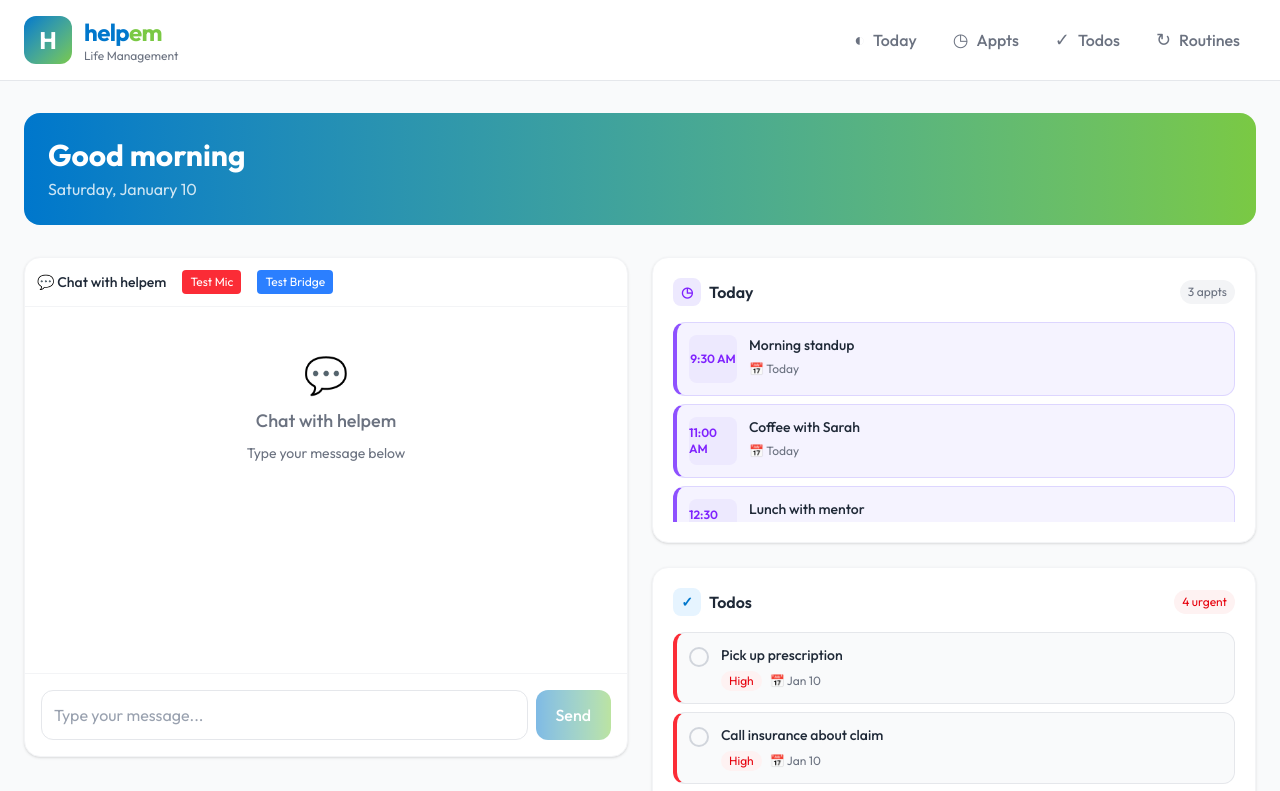
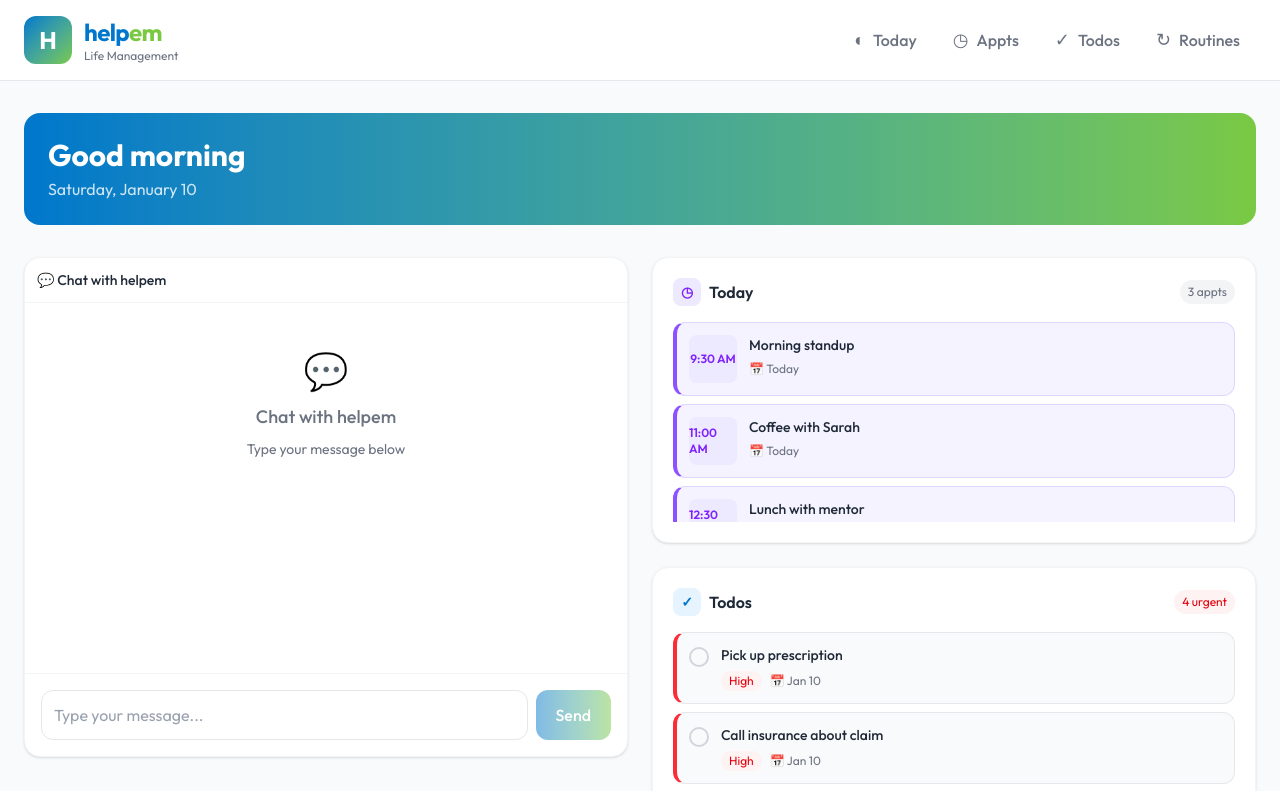
Before and after one commit to bsimkins11-personal/helpem_poc, a Next.js app: page / in a window 1280 px wide. Shown: the top 791 px of the page. Built offline with nearby package versions, Linux system fonts and the light colour scheme.

Commit message:
Clean up: remove test buttons, add ENABLE_AUDIO once per session in startListening

```diff
--- a/src/components/ChatInput.tsx
+++ b/src/components/ChatInput.tsx
@@ -24,7 +24,6 @@ const SESSION_STORAGE_KEY = "helpem_chat_history";
 // Detect iOS native environment - single source of truth
 function isIOSNativeEnvironment(): boolean {
   if (typeof window === "undefined") return false;
-  console.log("IS_NATIVE_APP", (window as any).__IS_HELPEM_APP__);
   const win = window as { webkit?: { messageHandlers?: { native?: unknown } } };
   return !!(
     win.webkit &&
@@ -250,8 +249,28 @@ export default function ChatInput() {
   }, [isNativeApp, sendMessageWithText]);
 
   // Native iOS listening controls
-  const startListening = useCallback(() => {
+  const startListening = useCallback(async () => {
     if (!isNativeApp || isListening || loading) return;
+
+    // Enable native audio ONCE per session
+    if (!(window as any).__audioEnabled) {
+      (window as any).__audioEnabled = true;
+
+      if ((window as any).webkit?.messageHandlers?.native) {
+        (window as any).webkit.messageHandlers.native.postMessage({
+          type: "ENABLE_AUDIO"
+        });
+      }
+    }
+
+    // Request mic access
+    try {
+      const stream = await navigator.mediaDevices.getUserMedia({ audio: true });
+      stream.getTracks().forEach(track => track.stop());
+    } catch {
+      // Mic access failed - continue anyway, native will handle
+    }
+
     setIsListening(true);
     nativeAudio.startConversation();
   }, [isNativeApp, isListening, loading, nativeAudio]);
@@ -308,7 +327,6 @@ export default function ChatInput() {
 
   return (
     <div className="bg-white rounded-xl md:rounded-2xl shadow-sm border border-gray-100 flex flex-col h-[350px] md:h-[500px]">
-      <div style={{ display: "none" }} data-build-marker="talk-clean-v1" />
       {/* Header - shows iOS badge if native, or simple title for browser */}
       <div className="flex items-center justify-between p-3 border-b border-gray-100">
         <div className="flex items-center gap-2">
@@ -320,46 +338,6 @@ export default function ChatInput() {
           ) : (
             <span className="text-sm font-medium text-brandText">💬 Chat with helpem</span>
           )}
-          {/* TEMPORARY: Raw mic test button */}
-          <button
-            onClick={async () => {
-              try {
-                const stream = await navigator.mediaDevices.getUserMedia({ audio: true });
-                console.log("MIC STREAM OK", stream);
-                alert("Mic access OK");
-              } catch (err) {
-                console.error("MIC ERROR", err);
-                alert("Mic access FAILED");
-              }
-            }}
-            className="ml-2 px-2 py-1 text-xs bg-red-500 text-white rounded"
-          >
-            Test Mic
-          </button>
-          {/* TEMPORARY: Native bridge ping test */}
-          <button
-            onClick={async () => {
-              if ((window as any).webkit?.messageHandlers?.native) {
-                (window as any).webkit.messageHandlers.native.postMessage({
-                  type: "ENABLE_AUDIO"
-                });
-
-                try {
-                  const stream = await navigator.mediaDevices.getUserMedia({ audio: true });
-                  console.log("🎤 mic stream ok", stream);
-                  alert("Mic access OK");
-                } catch (err) {
-                  console.error("❌ mic failed", err);
-                  alert("Mic access FAILED");
-                }
-              } else {
-                alert("Native bridge not found");
-              }
-            }}
-            className="ml-2 px-2 py-1 text-xs bg-blue-500 text-white rounded"
-          >
-            Test Bridge
-          </button>
         </div>
 
         {/* Voice gender toggle - only in iOS native */}
```
